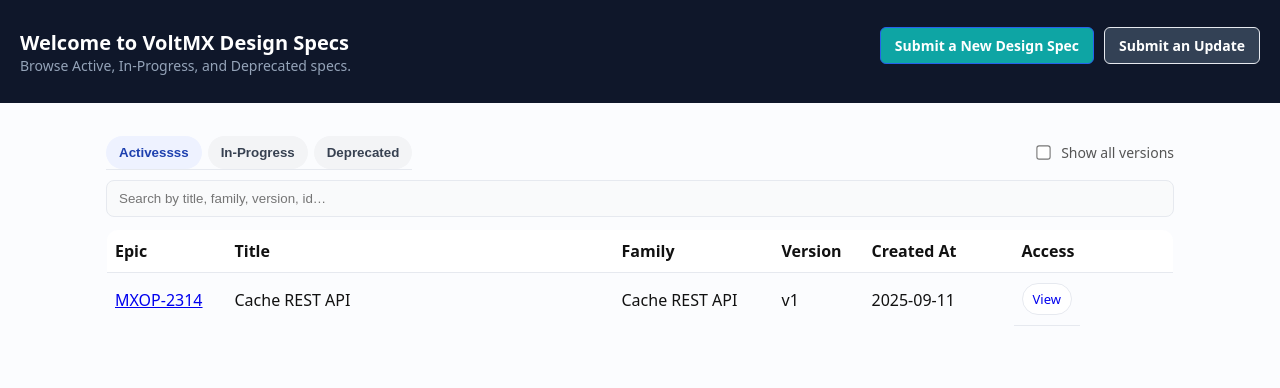
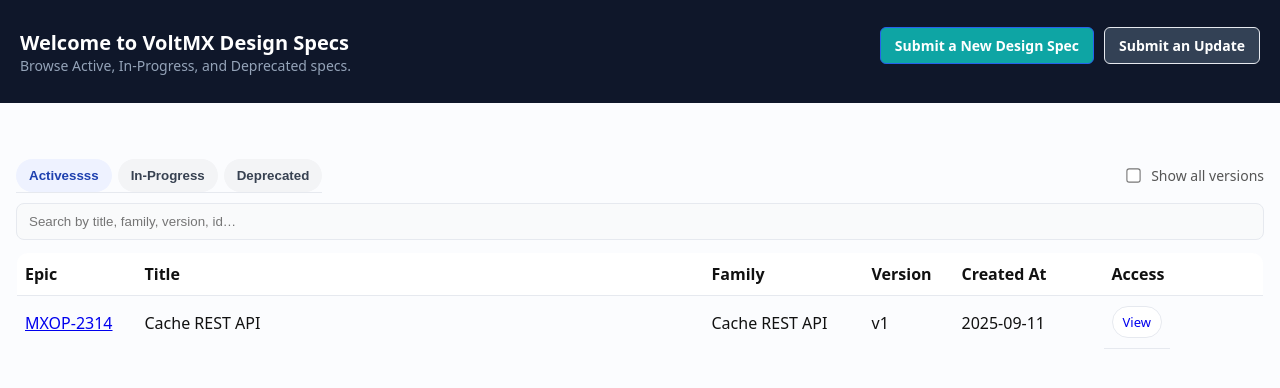
Before and after one commit to pranavwani/design-spec-v3, a Jekyll site: the page built from index.html, in a window 1280 px wide. Shown: the top 388 px of the page. Built offline with Jekyll 4.4.1, drawn with Linux system fonts in a browser that asks for light colours.

Commit message:
Test 1.12

```diff
--- a/assets/style.css
+++ b/assets/style.css
@@ -1,7 +1,7 @@
 :root { --ring:#0a66ff; --muted:#f6f7f9; --text:#111; --sub:#555; --border:#e5e7eb; }
 *{box-sizing:border-box}
 body{margin:0;color:var(--text);font-family:ui-sans-serif,system-ui,-apple-system,"Segoe UI",Roboto,Arial}
-.wrap{max-width:1100px;margin:32px auto;padding:0 16px}
+.wrap{max-width:1300px;margin:55px auto;padding:0 16px}
 .hero h1{margin:0 0 8px;font-size:28px}
 .lead{color:var(--sub);margin:0 0 16px}
 .actions{display:flex;gap:12px;margin:12px 0 24px}
```
